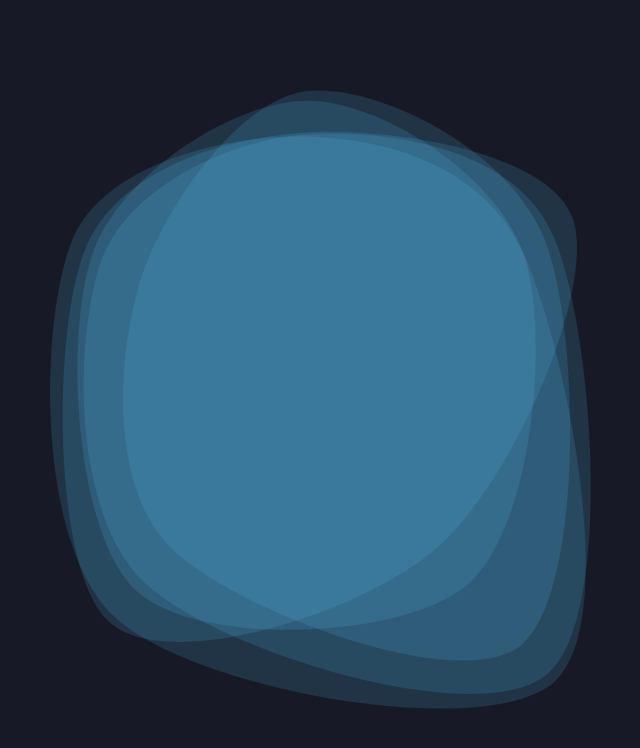
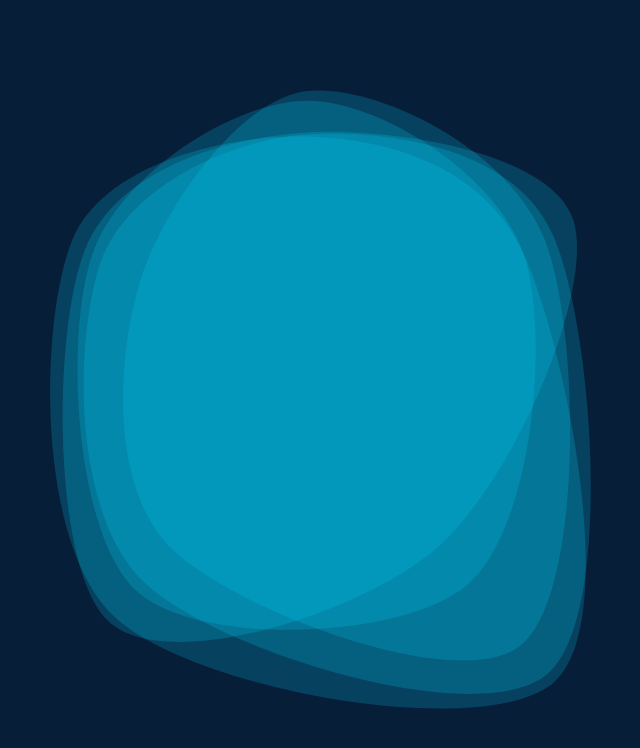
Before and after one commit to jackbush/the-blob, a website built with Vite: page index.html in a window 1280 px wide. Shown: the whole page, without its empty margins (333-973 px from the left). Built offline with nearby package versions, Linux system fonts and the light colour scheme.

Commit message:
more modern colours

```diff
--- a/blob.js
+++ b/blob.js
@@ -13,10 +13,10 @@ const config = {
   acceleration: 100,
 
   // colours
-  blobHex: "#53C1F0",
+  blobHex: "#00D4FF",
   // float: 0 = transparent, 255 = opaque
-  opacity: 40,
-  backgroundColour: "#171A26",
+  opacity: 50,
+  backgroundColour: "#071E38",
 };
 
 // Convert speed to be framerate-independent, negated to match usage convention
@@ -29,6 +29,7 @@ const sketch = function (p) {
 
   p.setup = function () {
     p.frameRate(config.frameRate);
+    document.body.style.background = config.backgroundColour;
 
     const el = document.getElementById(CONTAINER_ID);
     container = { width: el.clientWidth, height: el.clientHeight };
--- a/index.html
+++ b/index.html
@@ -14,7 +14,7 @@
                 padding: 0;
                 width: 100%;
                 height: 100%;
-                background: #171a26;
+                background: transparent;
             }
             #jsSketchContainer {
                 position: fixed;
```
